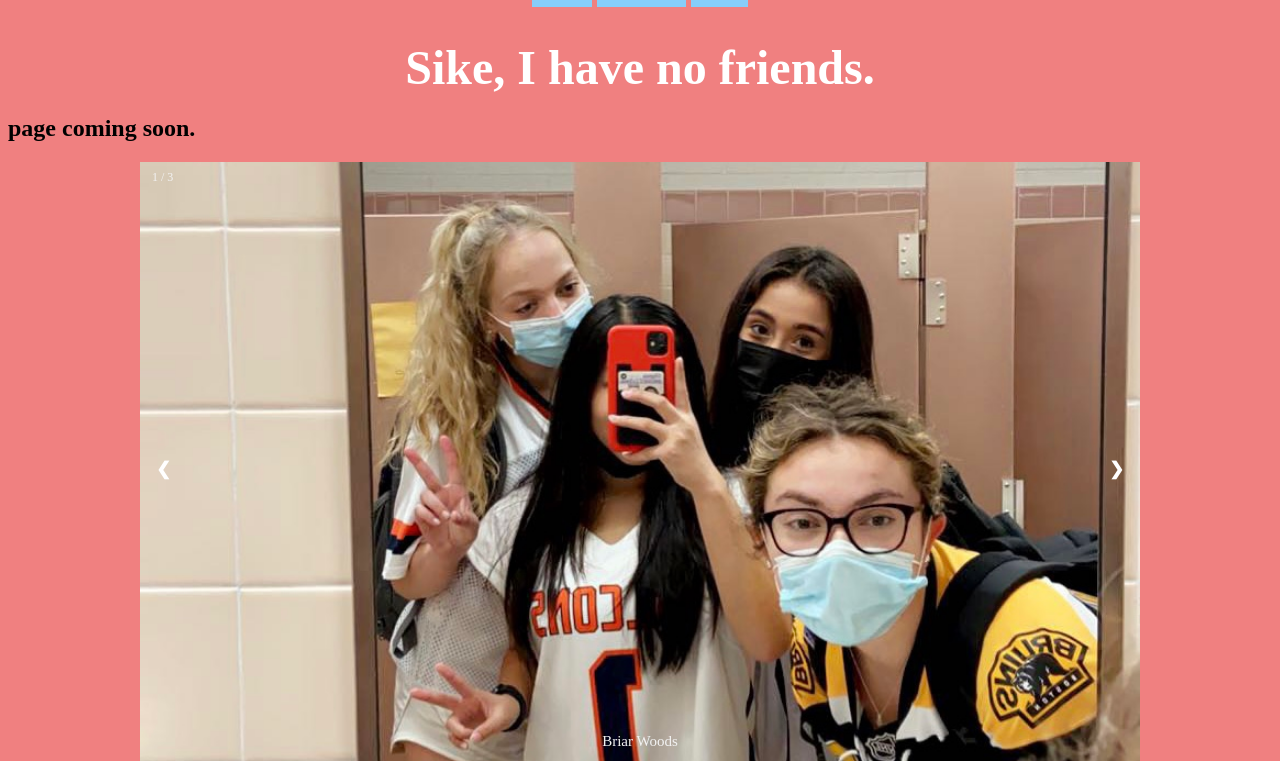
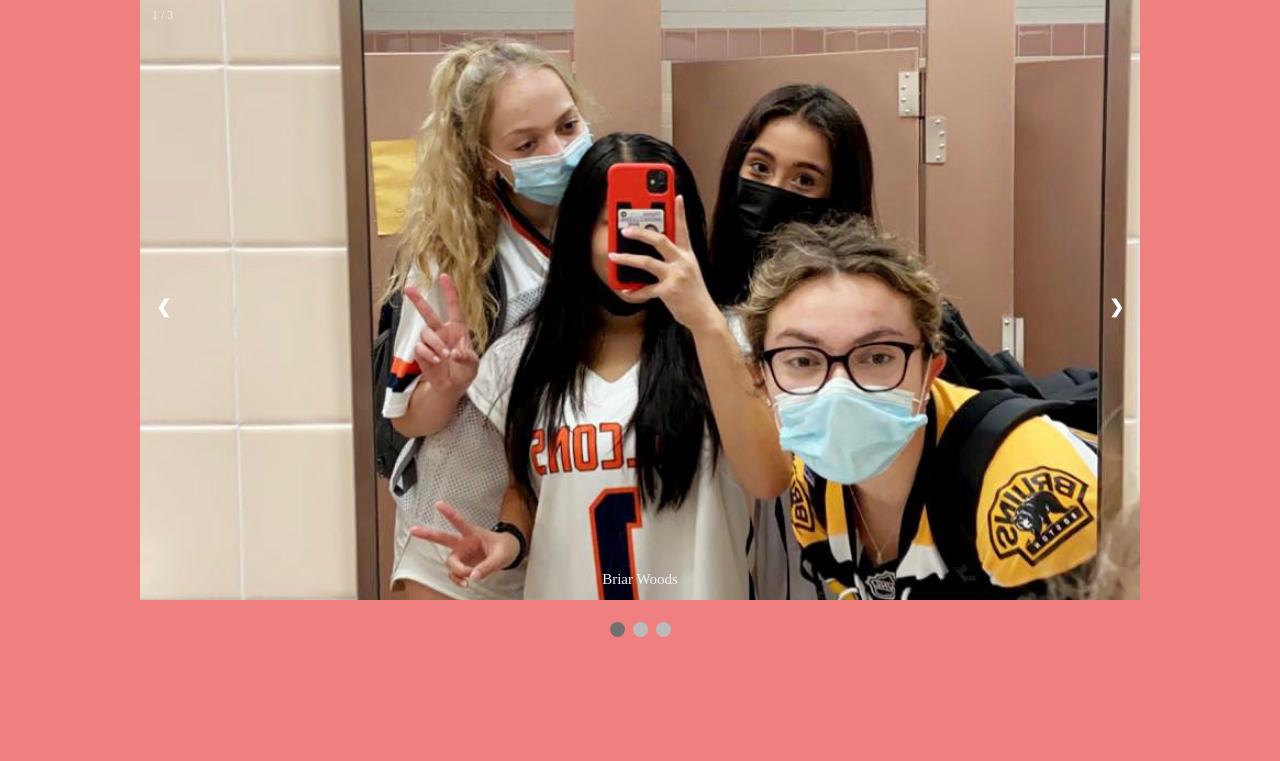
Before and after one commit to katpomp/katpomp, a Flask app: page /myfriends in a window 1280 px wide. Shown: the part 36-797 px from the top of the page. After the commit the page ends 673 px from the top, so only its background shows below. Run offline with Flask 2, Linux system fonts and the light colour scheme.

Commit message:
slideshow

```diff
--- a/static/slideshow.js
+++ b/static/slideshow.js
@@ -1,18 +1,15 @@
 let slideIndex = 1;
 
-// function to call on load to add the listener
 const addListener = () => {
     window.addEventListener('DOMContentLoaded', () => {
         showSlides(slideIndex)
     });
 };
 
-// Next/previous controls
 function plusSlides(n) {
     showSlides(slideIndex += n);
 }
 
-// Thumbnail image controls
 function currentSlide(n) {
     showSlides(slideIndex = n);
 }
--- a/templates/myfriends.html
+++ b/templates/myfriends.html
@@ -25,13 +25,8 @@
 
 <body>
 
-<h1 class="name">Sike, I have no friends.</h1>
-<h2 class="shortbio">page coming soon.</h2>
-
-<!-- Slideshow container -->
 <div class="slideshow-container">
 
-	<!-- Full-width images with number and caption text -->
 	<div class="mySlides fade">
 		<div class="numbertext">1 / 3</div>
 		<img src="/static/slideshow/slide1.jpg" style="width:100%" alt="test">
@@ -50,13 +45,11 @@
 		<div class="text">Bella <3</div>
 	</div>
 
-	<!-- Next and previous buttons -->
 	<a class="prev" onclick="plusSlides(-1)">&#10094;</a>
 	<a class="next" onclick="plusSlides(1)">&#10095;</a>
 </div>
 <br>
 
-<!-- The dots/circles -->
 <div style="text-align:center">
 	<span class="dot" onclick="currentSlide(1)"></span>
 	<span class="dot" onclick="currentSlide(2)"></span>
```
Also changed, not shown: static/style.css (+0 -9 lines).
